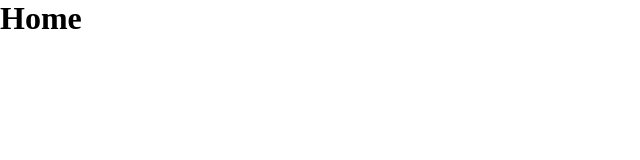
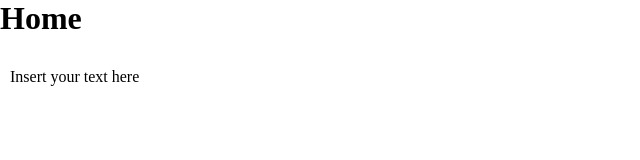
Before and after one commit to vo-d/webCampaignDemo, a plain HTML site: page index.html in a window 1280 px wide. Shown: the whole page, without its empty margins (0-640 px from the left). Drawn offline with Linux system fonts and the light colour scheme.

Commit message:
Commited at 2024-07-10 15:34:36 by backend engine.

```diff
--- a/index.css
+++ b/index.css
@@ -1 +1 @@
-* { box-sizing: border-box; } body {margin: 0;}
+* { box-sizing: border-box; } body {margin: 0;}.basic-wrapper > .basic-column > .text-content{font-size:1em;}#ixaf{padding:10px;}@media (max-width: 768px){.basic-wrapper > .basic-column > .text-content{font-size:0.9em;}}@media (max-width: 480px){.basic-wrapper > .basic-column > .text-content{font-size:0.8em;}}
--- a/index.html
+++ b/index.html
@@ -7,5 +7,5 @@
     <script src="./index.js"></script>
 </head>
 
-<body><h1>Home</h1>
+<body><h1 id="ib3w">Home</h1><div id="ixaf">Insert your text here</div>
 </body></html>
```
